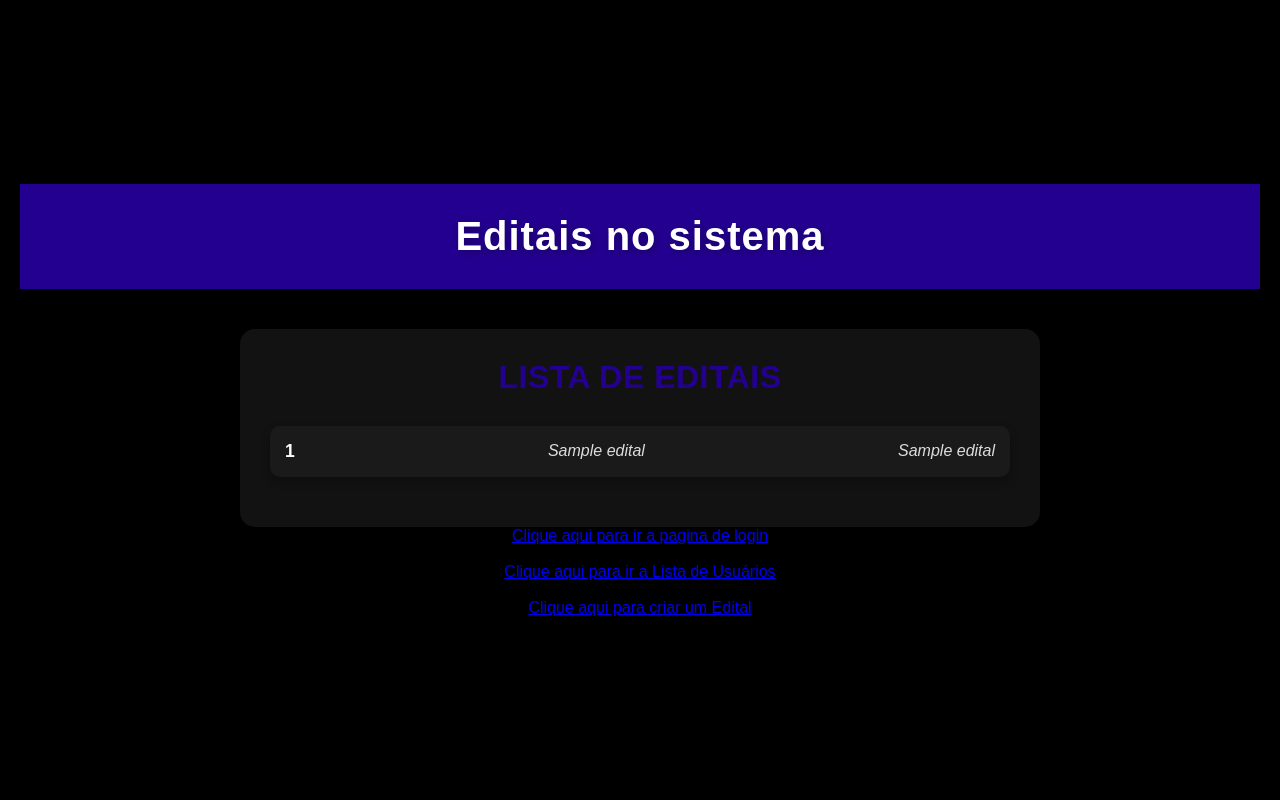
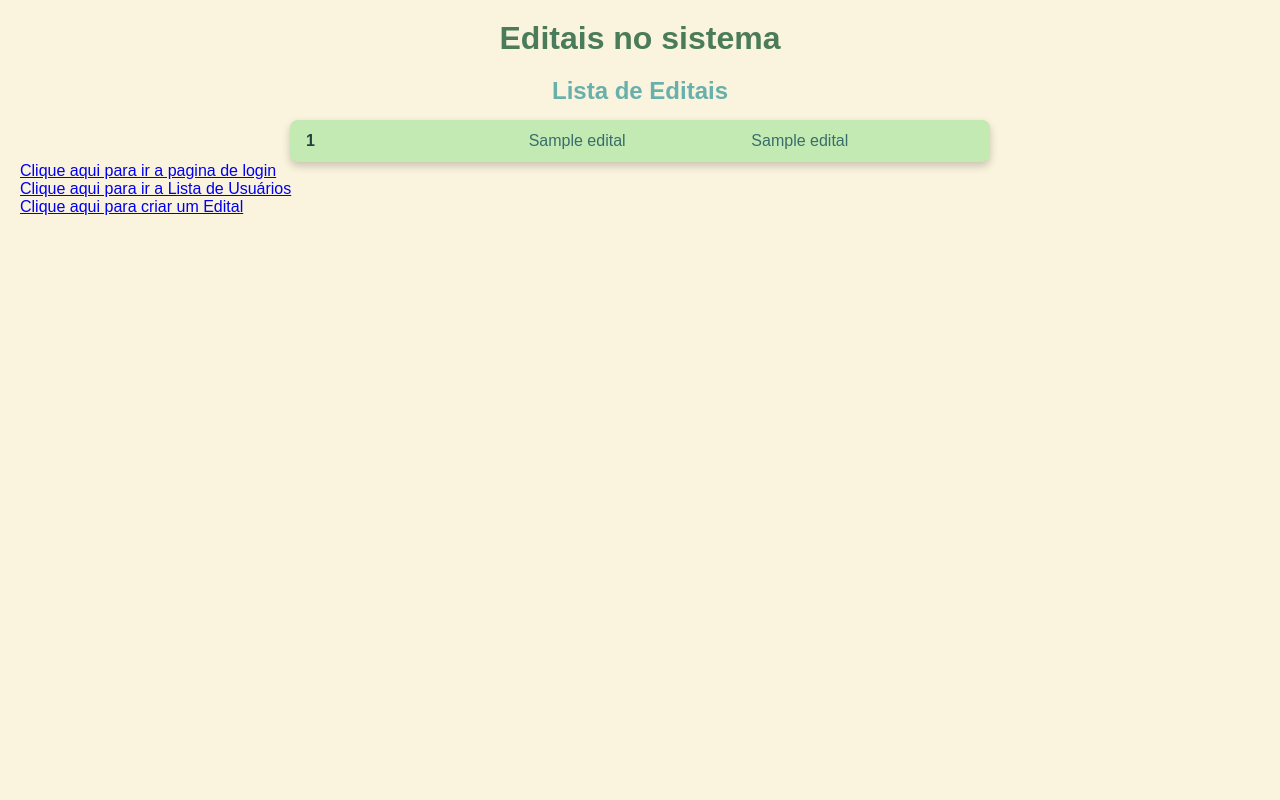
Before and after one commit to Zaiko0012/projetoweb, a Flask app: page /listareditais in a window 1280 px wide. Run offline with Flask 3, Linux system fonts and the light colour scheme; a database or web service that is not in the repository returns one stand-in record (values such as "Sample title"); some libraries are stand-ins or nearby versions.

Commit message:
Update listaedit.css

```diff
--- a/static/listaedit.css
+++ b/static/listaedit.css
@@ -1,163 +1,78 @@
+/* Reset básico */
 * {
     margin: 0;
     padding: 0;
     box-sizing: border-box;
-    font-family: 'Arial', sans-serif;
 }
 
 body {
-    background: #000;
-    color: #fff;
-    display: flex;
-    flex-direction: column;
-    align-items: center;
-    justify-content: center;
-    min-height: 100vh;
-    font-size: 16px;
-    padding: 0 20px;
+    font-family: 'Arial', sans-serif;
+    background-color: #FAF3DD;
+    color: #131C2E;
+    padding: 20px;
 }
 
-header {
-    background-color: #240090;
-    color: white;
-    width: 100%;
+header h1 {
     text-align: center;
-    padding: 30px 0;
-    box-shadow: 0px 4px 15px rgba(0, 0, 0, 0.5);
-}
-
-h1 {
-    font-size: 2.5rem;
-    letter-spacing: 1px;
-    text-shadow: 2px 2px 8px rgba(0, 0, 0, 0.3);
-}
-
-main {
-    background: #121212;
-    padding: 30px;
-    border-radius: 15px;
-    box-shadow: 0 12px 30px rgba(0, 0, 0, 0.5);
-    width: 100%;
-    max-width: 800px;
-    margin-top: 40px;
-    text-align: center;
+    color: #4A7C59;
+    margin-bottom: 20px;
 }
 
 .page-title {
-    color: #240090;
-    font-size: 2rem;
-    font-weight: bold;
-    margin-bottom: 30px;
-    text-transform: uppercase;
-    letter-spacing: 0.5px;
+    text-align: center;
+    color: #68B0AB;
+    margin-bottom: 15px;
 }
 
 .user-list {
     list-style: none;
+    max-width: 700px;
+    margin: 0 auto;
     padding: 0;
-    margin: 0;
+    background-color: #C3EAB2;
+    border-radius: 8px;
+    box-shadow: 0 4px 8px rgba(0, 0, 0, 0.2);
 }
 
 .user-item {
-    background: #1a1a1a;
-    margin-bottom: 20px;
-    padding: 15px;
-    border-radius: 10px;
     display: flex;
     justify-content: space-between;
-    align-items: center;
-    transition: background 0.3s ease;
-    box-shadow: 0px 4px 10px rgba(0, 0, 0, 0.3);
+    padding: 12px 16px;
+    border-bottom: 1px solid #68B0AB;
+    flex-wrap: wrap;
 }
 
-.user-item:hover {
-    background: #240090;
-    transform: scale(1.02);
+.user-item:last-child {
+    border-bottom: none;
 }
 
 .user-name {
     font-weight: bold;
-    color: #fff;
-    font-size: 1.1rem;
+    color: #244040;
+    flex: 1 1 30%;
 }
 
 .user-login {
-    font-style: italic;
-    color: #ddd;
-    font-size: 1rem;
-}
-
-/* Novo CSS para o formulário e textarea */
-form {
-    background: rgba(255, 255, 255, 0.1);
-    border-radius: 12px;
-    padding: 30px;
-    box-shadow: 0px 4px 15px rgba(0, 0, 0, 0.2);
-    width: 100%;
-    max-width: 600px;
-    margin-top: 30px;
-    backdrop-filter: blur(8px);
-}
-
-label {
-    font-size: 1.2rem;
-    color: #e2e2e2;
-    margin-bottom: 10px;
-    display: block;
-    text-shadow: 1px 1px 5px rgba(0, 0, 0, 0.2);
-}
-
-input, textarea {
-    width: 100%;
-    padding: 12px;
-    margin-bottom: 20px;
-    border-radius: 8px;
-    border: 2px solid #6a11cb;
-    background: #fff;
-    color: #333;
-    font-size: 1rem;
-    transition: 0.3s;
-    box-sizing: border-box; /* Garante que o padding não afete o tamanho total */
-}
-
-textarea {
-    min-height: 100px;  /* Define uma altura mínima */
-    max-height: 300px;  /* Limita a altura máxima do textarea */
-    overflow-y: auto;   /* Permite rolar o conteúdo se exceder o tamanho */
-}
-
-input:focus, textarea:focus {
-    border-color: #57f7a5;
-    background: #f3f3f3;
-    outline: none;
-}
-
-button {
-    background: linear-gradient(135deg, #6a11cb, #57f7a5);
-    color: white;
-    border: none;
-    padding: 15px 30px;
-    font-size: 1.2rem;
-    border-radius: 8px;
-    cursor: pointer;
-    width: 100%;
-    transition: 0.3s ease-in-out;
-}
-
-button:hover {
-    background: linear-gradient(135deg, #57f7a5, #6a11cb);
-    transform: translateY(-2px);
-}
-
-button:active {
-    transform: translateY(2px);
+    color: #396D6C;
+    flex: 1 1 30%;
 }
 
 hr {
-    margin-top: 30px;
-    width: 70%;
-    border: 0;
+    margin: 20px 0;
+    border: none;
     height: 2px;
-    background: #240090;
-    box-shadow: 0 2px 5px rgba(0, 0, 0, 0.1);
+    background-color: #68B0AB;
 }
+
+@media (max-width: 768px) {
+    .user-item {
+        flex-direction: column;
+        align-items: flex-start;
+    }
+
+    .user-name,
+    .user-login {
+        margin-bottom: 8px;
+        font-size: 14px;
+    }
+}
```
